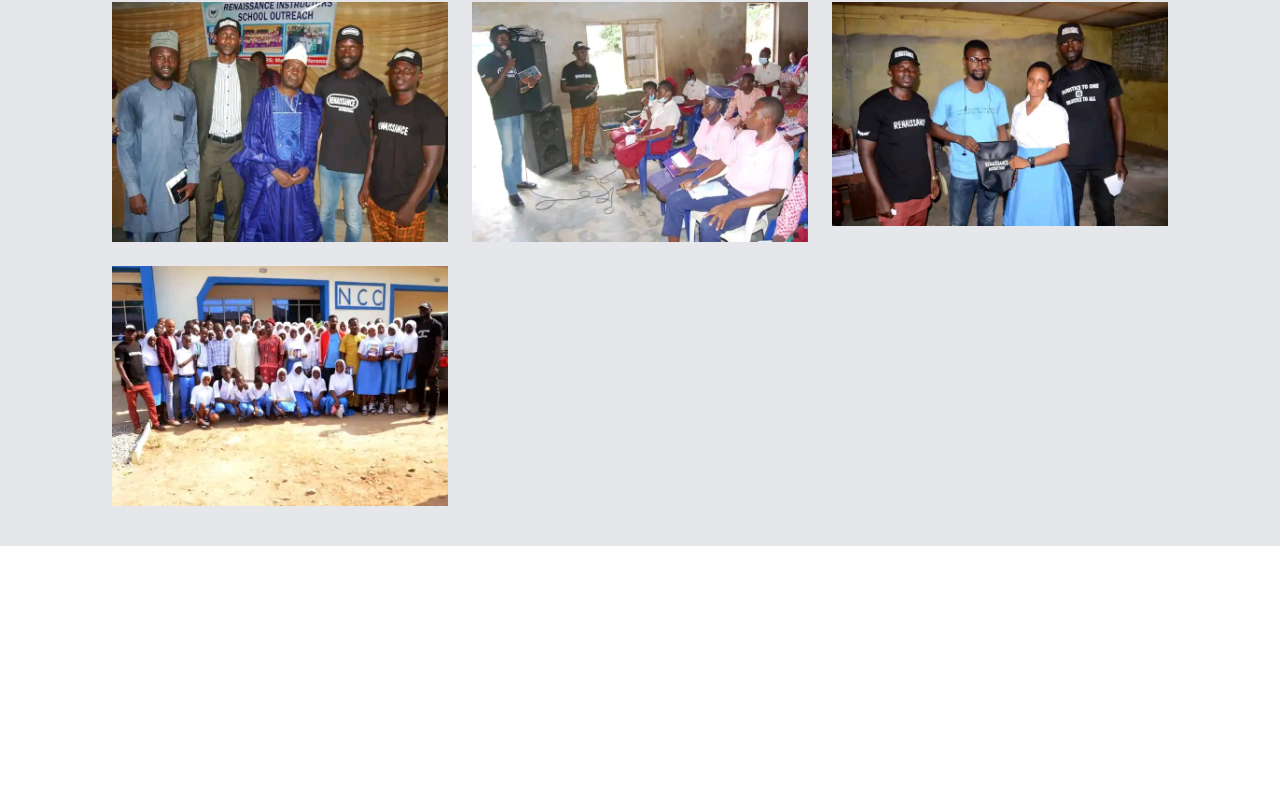
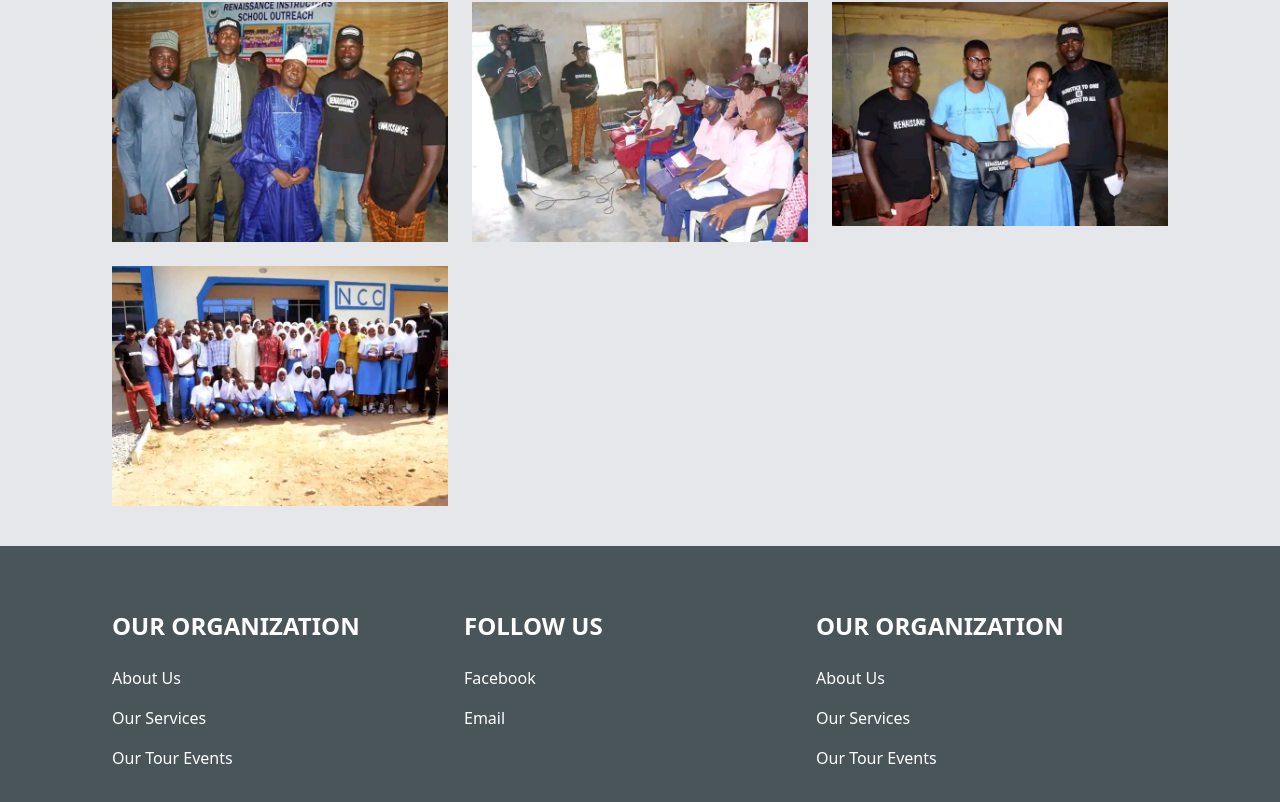
Before and after one commit to Victorakinwunmi/Login-dashboard, a Nuxt app: page / in a window 1280 px wide. Shown: the part 2465-3267 px from the top of the page. Before the commit the page ends 3011 px from the top, so only its background shows below. Built offline with nearby package versions, Linux system fonts and the light colour scheme.

Commit message:
i added footer section

```diff
--- a/pages/index.vue
+++ b/pages/index.vue
@@ -9,14 +9,14 @@
           <img :src="require('@/assets/image/cta.png')" class="w-10/12 md:w-8/12 mx-auto mt-4 lg:mt-0 lg:w-4/12">
       </div>
 
-      <div class="bg-secondary-100 py-16 px-4 lg:px-10 w-full">
+      <div class="bg-secondary-100 py-16 px-4 lg:px-10 w-full" id="about">
         <h1 class="font-bold text-2xl lg:text-4xl mb-10 text-gray-200">ABOUT</h1>
         <div class=" text-white text-base lg:text-2xl leading">
             Renaissance instructors is a non governmental organization which is made up of consortium of impactful and energetic youths in Iwo land which was inaugurated on Thursday 17th August, 2017 at the Nulge hall of Iwo local government Secretariat with about 15 people in attendance with the holy mission of encouraging disadvantaged brilliant indigent students  and appreciating our teachers (retired and active)
         </div>
       </div>
 
-      <div class="bg-white lg:px-16 lg:py-20">
+      <div class="bg-white lg:px-16 lg:py-20" id="service">
           <div class="block rounded-xl bg-gray-100 lg:flex px-8 items-center gap-6 py-10 lg:py-16 lg:px-16">
             <div class="w-full lg:w-8/12 py-4">
               <h1 class="text-secondary-100 font-bold text-lg lg:text-4xl">OUR TOUR EVENTS</h1>
@@ -194,6 +194,34 @@
         </div>
       </div>
 
+      <div class="py-16 px-28 bg-secondary-100">
+         <div class="block lg:flex justify-between">
+            <div class="w-full md:w-4/12">
+              <h1 class="text-white font-bold text-2xl mb-6">OUR ORGANIZATION</h1>
+              <div class="text-white font-normal">
+                <a href="#about" class="block mb-4">About Us</a>
+                <a href="#service" class="block mb-4">Our Services</a>
+                <a href="#service" class="block mb-4">Our Tour Events</a>
+              </div>
+            </div>
+            <div class="w-full md:w-4/12">
+              <h1 class="text-white font-bold text-2xl mb-6">FOLLOW US</h1>
+              <div class="text-white font-normal">
+                <a href="http://www.facebook.com/Renaissanceinstructors" class="block mb-4">Facebook</a>
+                <a href="mailto:adexvictor94@gmail.com?" target="_blank"  class="block mb-4">Email</a>
+              </div>
+            </div>
+            <div class="w-full md:w-4/12">
+              <h1 class="text-white font-bold text-2xl mb-6">OUR ORGANIZATION</h1>
+              <div class="text-white font-normal">
+                <a href="#about" class="block mb-4">About Us</a>
+                <a href="#service" class="block mb-4">Our Services</a>
+                <a href="#service" class="block mb-4">Our Tour Events</a>
+              </div>
+            </div>
+         </div>
+
+      </div>
   </div>
 
 </template>
--- a/pages/projects.vue
+++ b/pages/projects.vue
@@ -14,7 +14,7 @@
       <div class="px-8 py-4 lg:px-28 lg:py-10">
         <div class="p-4 lg:px-16 lg:py-16 bg-gray-100 rounded-xl">
          <div class="mb-8">
-           <h1 class="font-bold mb-4 text-5xl text-secondary-100">2017</h1>
+           <h1 class="font-bold mb-4 text-2xl lg:text-5xl text-secondary-100">2017</h1>
            <p>In 2017, during our tour of  some growing schools in Iwo land, we came across Karima Ambali, an Orphan with a great academic potentiality. We paid her school fees and render other soft succour to her some other times. It was indeed fulfilling..We make a tour to the school back again around 2017 and inspired the students and have them books for self improvement.</p>
          </div>
          <div class="grid grid-cols-1 md:grid-cols-2 gap-6 lg:grid-cols-3">
@@ -28,7 +28,7 @@
       <div class="px-8 py-4 lg:px-28 lg:py-10">
         <div class="p-4 lg:px-16 lg:py-16 bg-gray-100 rounded-xl">
          <div class="mb-8">
-           <h1 class="font-bold mb-4 text-5xl text-secondary-100">2018</h1>
+           <h1 class="font-bold mb-4 text-2xl lg:text-5xl text-secondary-100">2018</h1>
            <p>In 2018,we visited Baptist high school and donated books, school bags  and scholarships to indigent students and reward Late Baba Owojori L. O and another female teacher as our teachers of the year with an award plaques. it was indeed fulfilling.</p>
          </div>
          <div class="grid grid-cols-1 md:grid-cols-2 gap-6 lg:grid-cols-3">
@@ -42,7 +42,7 @@
       <div class="px-8 py-4 lg:px-28 lg:py-10">
         <div class="p-4 lg:px-16 lg:py-16 bg-gray-100 rounded-xl">
          <div class="mb-8">
-           <h1 class="font-bold mb-4 text-5xl text-secondary-100">2019</h1>
+           <h1 class="font-bold mb-4 text-2xl lg:text-5xl text-secondary-100">2019</h1>
            <p>In 2019, we visited Aipate Baptist Church Grammar school and donated over 300 customised books and school bags for the junior section while we engage them with life changing seminars</p>
          </div>
          <div class="grid grid-cols-1 md:grid-cols-2 gap-6 lg:grid-cols-3">
@@ -56,7 +56,7 @@
       <div class="px-8 py-4 lg:px-28 lg:py-10">
         <div class="p-4 lg:px-16 lg:py-16 bg-gray-100 rounded-xl">
          <div class="mb-8">
-           <h1 class="font-bold mb-4 text-5xl text-secondary-100">2020</h1>
+           <h1 class="font-bold mb-4 text-2xl lg:text-5xl text-secondary-100">2020</h1>
            <p>In 2020 we visited Iwo Grammar school and donated over 500 customised books, school bags and organized quiz competition while our teacher of the year was Baba kunle Lawal who is a formal principal of the schoolcustomised books and school bags for the junior section while we engage them with life changing seminars</p>
          </div>
          <div class="grid grid-cols-1 md:grid-cols-2 gap-6 lg:grid-cols-3">
@@ -70,7 +70,7 @@
       <div class="px-8 py-4 lg:px-28 lg:py-10">
         <div class="p-4 lg:px-16 lg:py-16 bg-gray-100 rounded-xl">
          <div class="mb-8">
-           <h1 class="font-bold mb-4 text-5xl text-secondary-100">2021</h1>
+           <h1 class="font-bold mb-4 text-2xl lg:text-5xl text-secondary-100">2021</h1>
            <p>In 2021,The Renaissance instructors conference was set up at A1 comprehensive Grammar school with the theme Total education and talks like effects of drug Abuse by Dr. Abolude while Mr Asifat omowumi Moronkeji talked about entrepreneur and students. Elder Amos Idowu, Deacon Victor Idowu and professor Lasisi  were our teachers of the year. Students were given awards , bags and other soft items.</p>
          </div>
          <div class="grid grid-cols-1 md:grid-cols-2 gap-6 lg:grid-cols-3">
```
